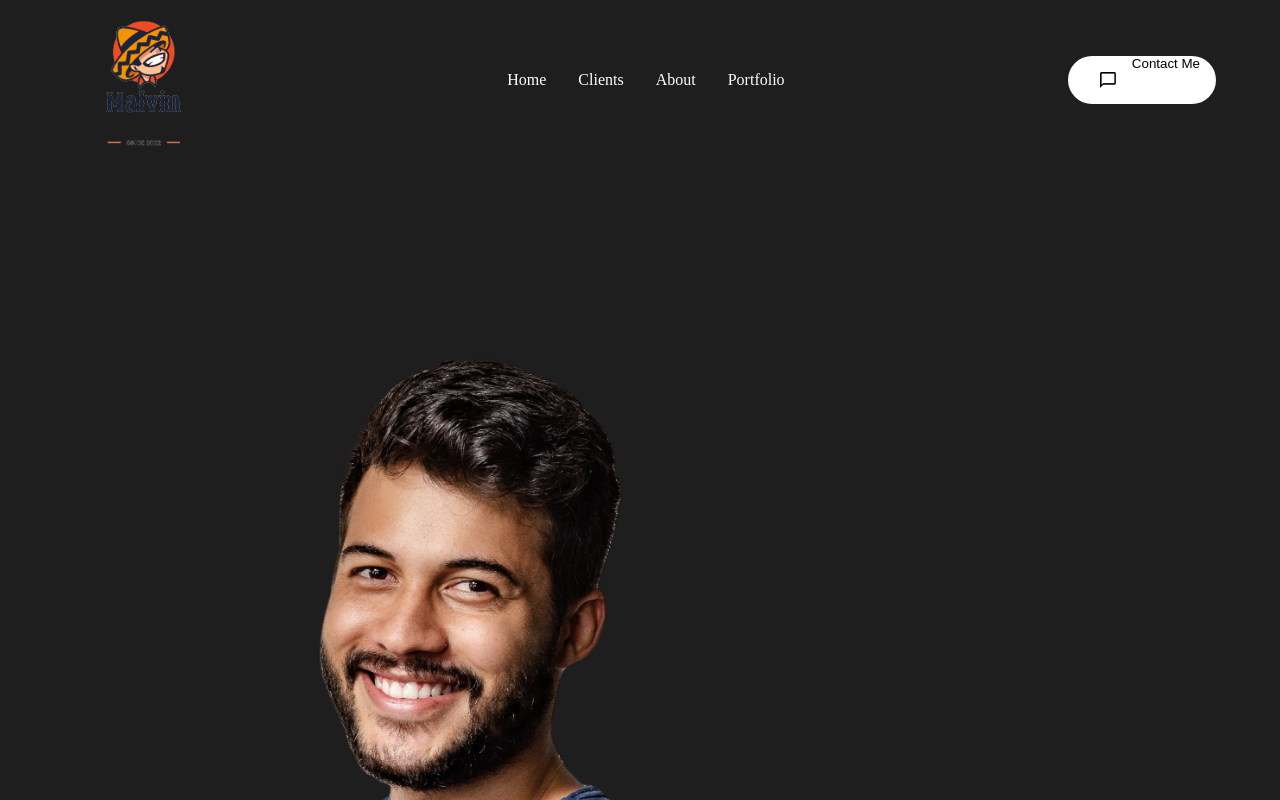
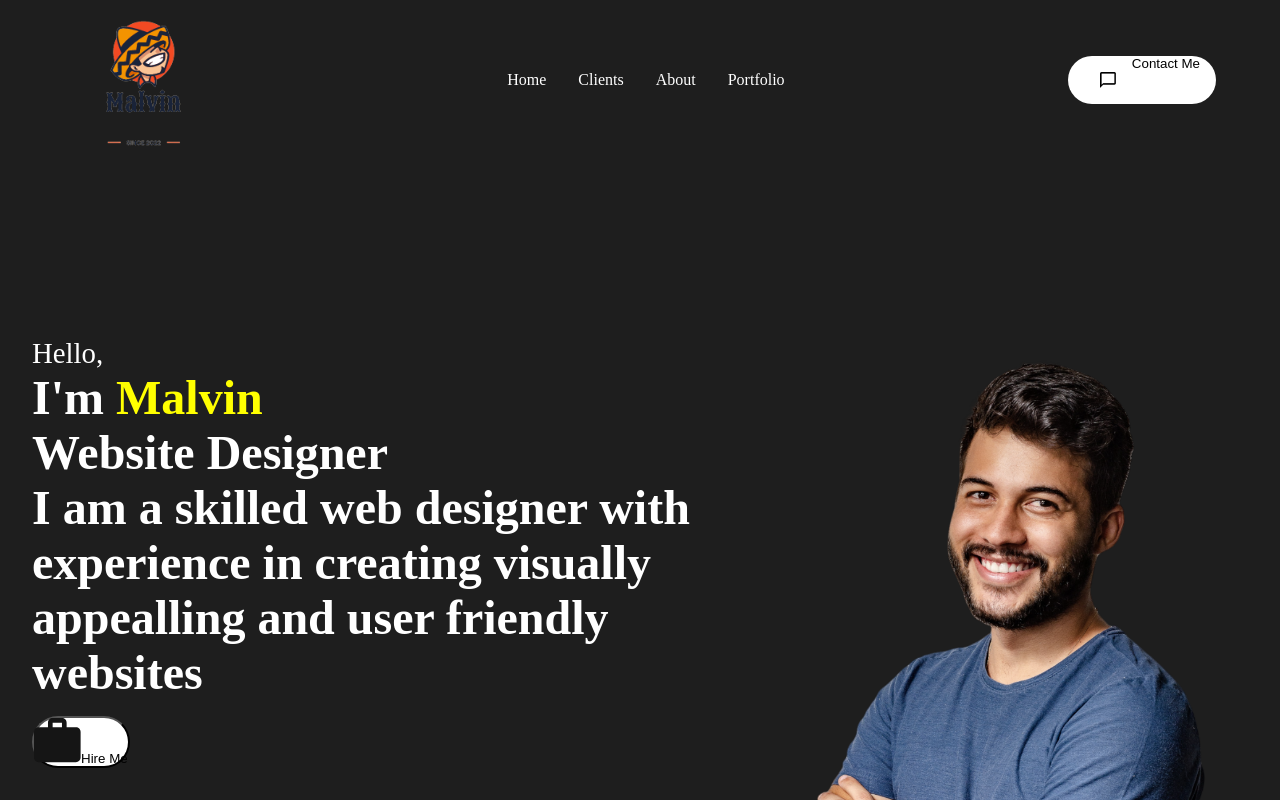
Before and after one commit to Malvino-creator/portfolio, a React (Create React App) app: page / in a window 1280 px wide. Shown: the top 800 px of the page. Built offline with nearby package versions, Linux system fonts and the light colour scheme.

Commit message:
feat(Intro.css): Style the hire me button

```diff
--- a/src/components/Intro/intro.css
+++ b/src/components/Intro/intro.css
@@ -0,0 +1,43 @@
+#intro{
+    height: calc(100vh -4rem);
+    width: 100vh;
+    max-width: 75rem;
+    margin: 0;
+    overflow: hidden;
+}
+.bg{
+    position: absolute;
+    top: 15rem;
+    right: 0;
+    z-index: -1;
+    object-fit: cover;
+    height: 100vh;
+}
+.introContent{
+    height: 100vh;
+    width: 100vh;
+    padding: 2rem;
+    font-size: 3rem;
+    font-weight: 600;
+    display: flex;
+    flex-direction: column;
+    justify-content: center;
+}
+.hello{
+    font-size: 1.8rem;
+    font-weight: 300;
+}
+.introName{
+    color: yellow;
+}
+.intoPara{
+    font-size: medium;
+    font-weight: 400;
+}
+.btn{
+    background: white;
+    margin: 1rem 0;
+    padding: 0.8 rem 0.8rem;
+    border-radius: 3rem;
+
+}
--- a/src/components/Intro/intro.js
+++ b/src/components/Intro/intro.js
@@ -1,17 +1,23 @@
-import React from 'react';
+import React from "react";
 import "./intro.css";
-import bg from "../../assets/image.png"
-
+import bg from "../../assets/image.png";
+import btnImg from "../../assets/hireme.png"
+import {Link} from "react-scroll";
 
 function intro() {
   return (
-    <section id='intro'>
-        <div className='introContent'>
-
-        </div>
-        <img src={bg} alt='profile' className='bg'/>
+    <section id="intro">
+      <div className="introContent">
+        <span className='hello'>Hello, </span>
+        <span className='"intro text'>
+          I'm <span className="introName"> Malvin </span> <br /> Website Designer
+        </span>
+        <p className="introParag"> I am a skilled web designer with experience in creating visually appealling and user friendly websites</p>
+        <Link><button className="btn"><img src={btnImg} alt="hireme" />Hire Me</button></Link>
+      </div>
+      <img src={bg} alt="profile" className="bg" />
     </section>
-  )
+  );
 }
 
-export default intro
+export default intro;
```
